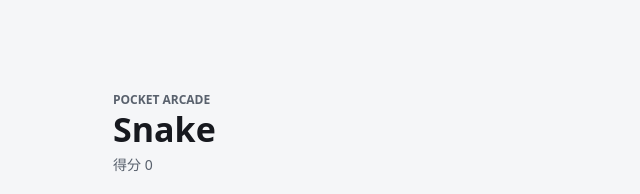
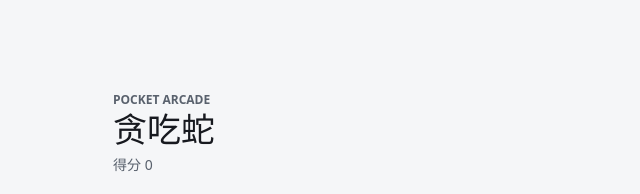
Before and after one commit to imoo666/website-builder-site, a React (Vite) app: page / in a window 1280 px wide. Shown: the top 194 px of the page, without its empty margins (312-952 px from the left). Built offline with nearby package versions, Linux system fonts and the light colour scheme.

Commit message:
ai: Updated the Snake page title to Chinese.
Change-Id: ecc64794-52ff-4fc7-beec-eb5a86fcb305

```diff
--- a/src/site/Site.tsx
+++ b/src/site/Site.tsx
@@ -99,7 +99,7 @@
     <main className="snake-page">
       <header>
         <p className="eyebrow">Pocket arcade</p>
-        <h1>Snake</h1>
+        <h1>贪吃蛇</h1>
         <p className="score" aria-live="polite">得分 {snake.length - 1}</p>
       </header>
 
```
